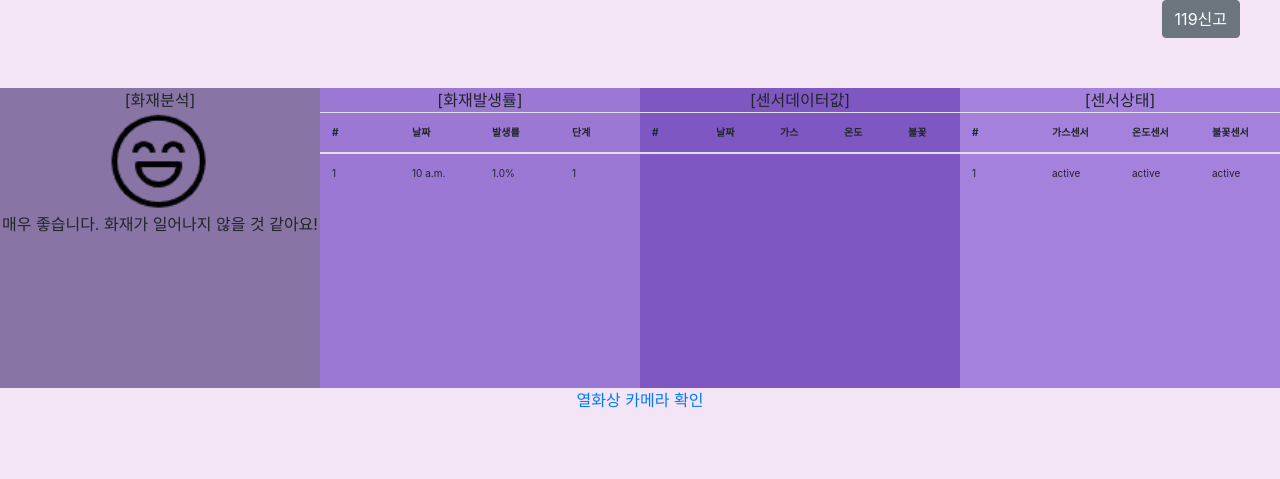
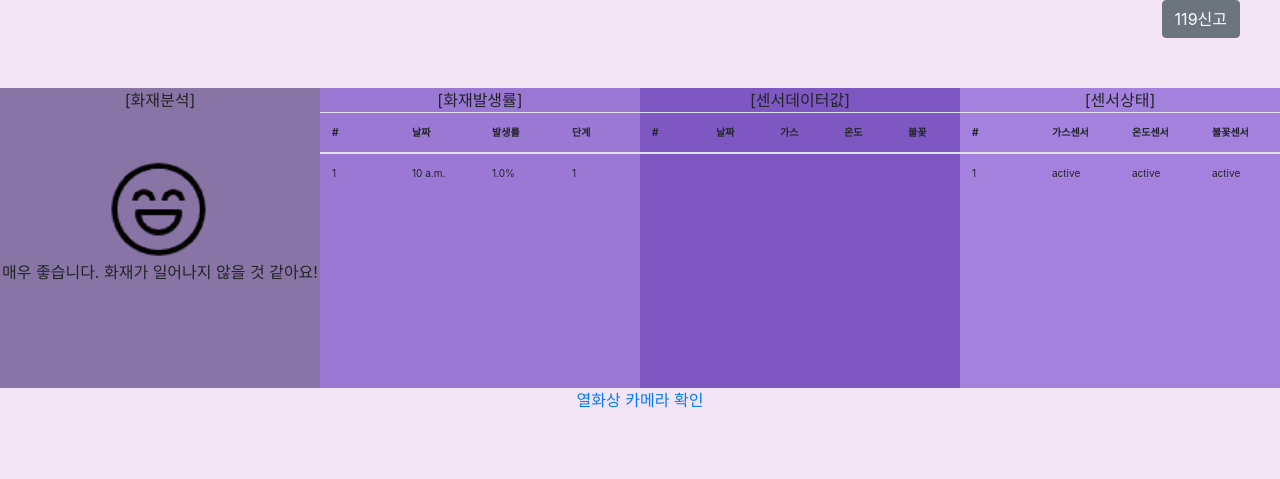
Before and after one commit to smkgs96/testProject, a Django app: page / in a window 1280 px wide. Shown: the part 16-495 px from the top of the page. Run offline with Django 3.2, Linux system fonts and the light colour scheme; tables that the repository leaves empty hold one stand-in row (values such as "Sample post"); data that the repository does not hold is empty; some libraries are stand-ins or nearby versions.

Commit message:
Add padding in analysisFire div

```diff
--- a/testProject/testapp/templates/testapp/main.html
+++ b/testProject/testapp/templates/testapp/main.html
@@ -253,7 +253,7 @@
   <p></p>
   <div id="section" style="margin-top: 50px; text-align: center;">
     <div id="analysisFire" align="center">[화재분석]
-      <div style="width: 100%; ">
+      <div style="width: 100%; padding-top: 15%; padding-bottom: 15%;">
         <img id="emoji" src="">
         <div id="message"></div>
       </div>
```
